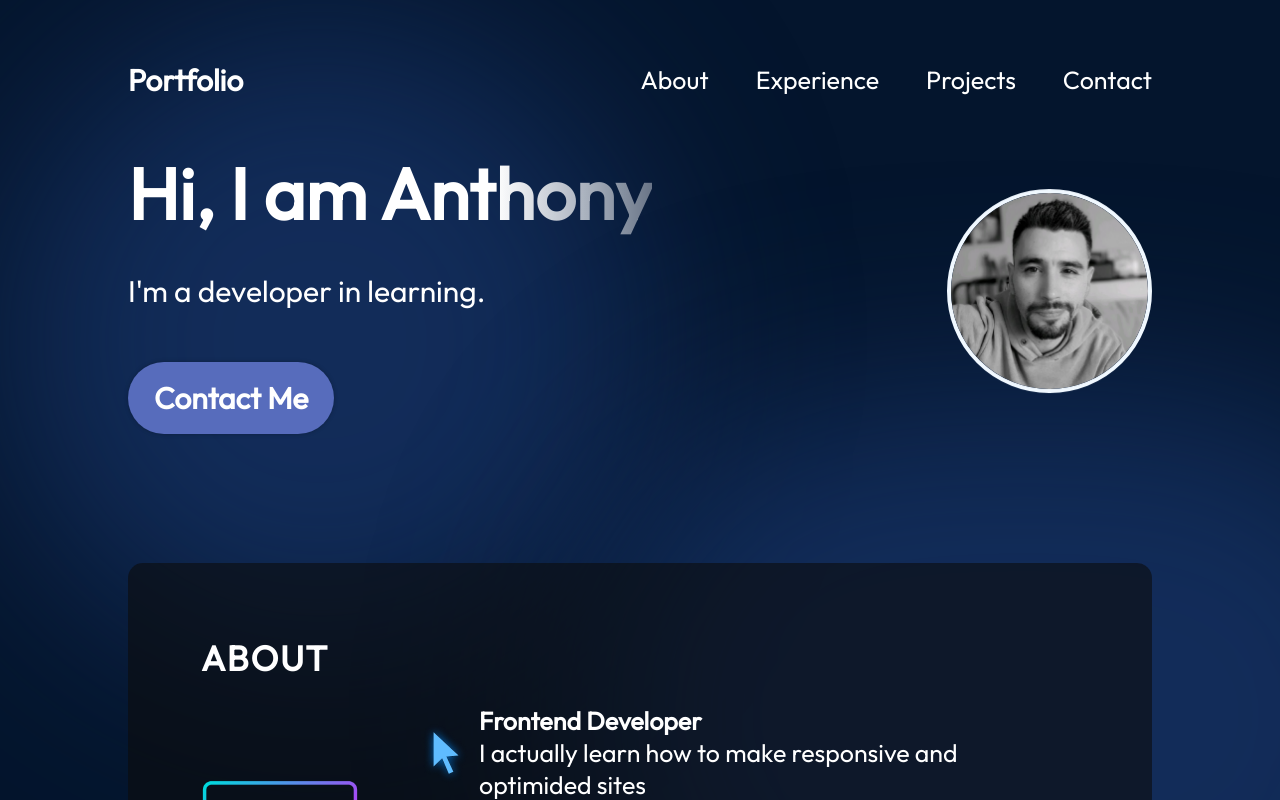
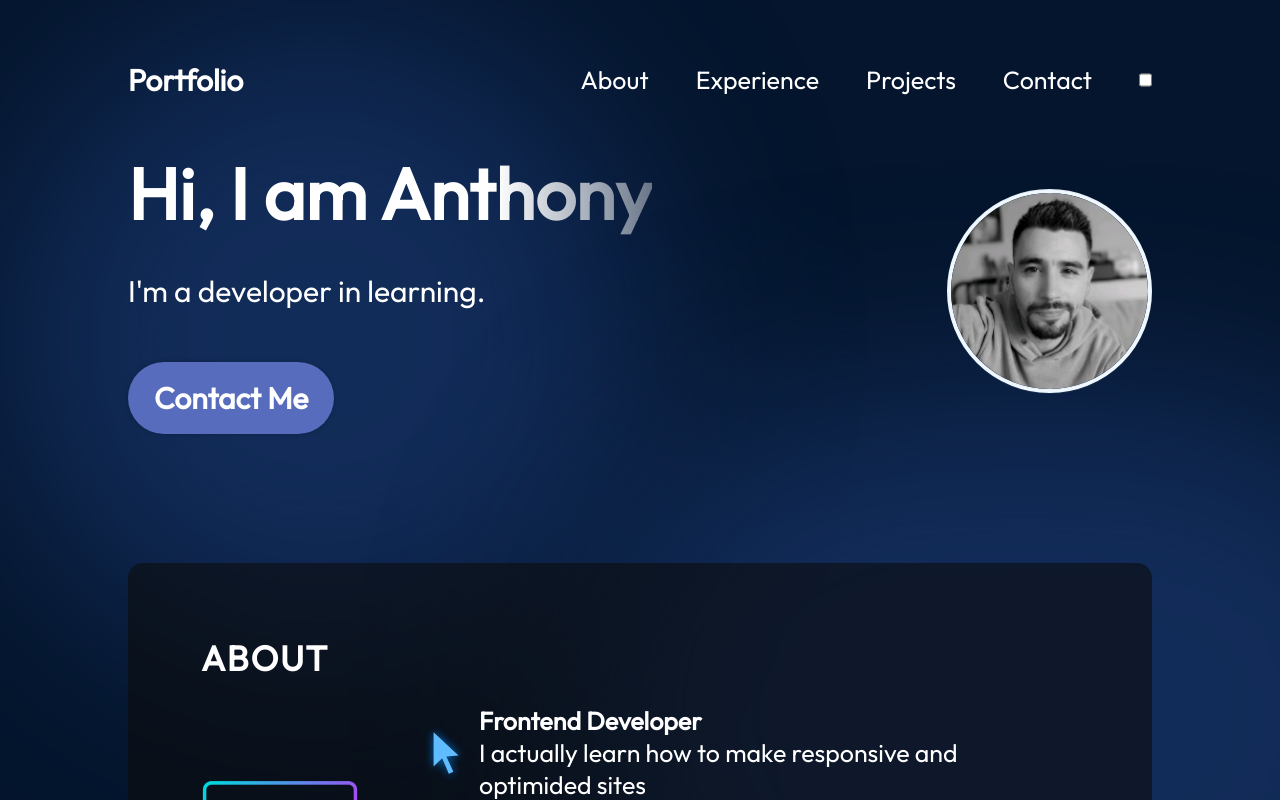
Before and after one commit to AnthonyChampion/Portfolio, a React (Vite) app: page / in a window 1280 px wide. Shown: the top 800 px of the page. Built offline with nearby package versions, Linux system fonts and the light colour scheme.

Commit message:
Change on App.jsx + NavBar

```diff
--- a/src/App.jsx
+++ b/src/App.jsx
@@ -1,4 +1,5 @@
 import styles from "./App.module.css";
+import { useState } from "react";
 import { About } from "./components/About/About";
 import { Hero } from "./components/Hero/Hero";
 import { Navbar } from "./components/Navbar/NavBar";
@@ -7,9 +8,10 @@ import { Projects } from "./components/Projects/Projects";
 import { Contact } from "./components/Contact/Contact";
 
 function App() {
+  const [isDarkTheme, setIsDarkTheme] = useState(false);
 
   return <div className={styles.App}>
-    <Navbar />
+    <Navbar isDarkTheme={isDarkTheme} setIsDarkTheme={setIsDarkTheme} />
     <Hero />
     <About />
     <Experience />
--- a/src/components/Navbar/NavBar.jsx
+++ b/src/components/Navbar/NavBar.jsx
@@ -1,12 +1,15 @@
 import React, { useState } from "react";
+import PropTypes from "prop-types";
 
 import styles from "./NavBar.module.css";
 import { getImageUrl } from "../../utils";
 
-export const Navbar = () => {
+
+export const Navbar = ({ isDarkTheme, setIsDarkTheme }) => {
     const [menuOpen, setMenuOpen] = useState(false);
 
-    return <nav className={styles.navbar}>
+    return (
+        <nav className={styles.navbar}>
             <a className={styles.title} href="/">
                 Portfolio
             </a>
@@ -21,7 +24,7 @@ export const Navbar = () => {
                     onClick={() => setMenuOpen(!menuOpen)}
                 />
                 <ul className={`${styles.menuItems} ${menuOpen && styles.menuOpen}`}
-                onClick={() => setMenuOpen(false)}>
+                    onClick={() => setMenuOpen(flase)}>
 
                     < li >
                         <a href="#about">About</a>
@@ -35,7 +38,19 @@ export const Navbar = () => {
                     <li>
                         <a href="#contact">Contact</a>
                     </li>
+                    <input
+                        type="checkbox"
+                        checked={isDarkTheme ? "checked" : ""}
+                        onClick={() => setIsDarkTheme(!isDarkTheme)} />
                 </ul>
+
             </div >
+
         </nav >
-}
+    );
+};
+
+Navbar.propTypes = {
+    isDarkTheme: PropTypes.bool.isRequired,
+    setIsDarkTheme: PropTypes.func.isRequired,
+};
--- a/src/components/Navbar/NavBar.module.css
+++ b/src/components/Navbar/NavBar.module.css
@@ -38,6 +38,7 @@
     display: none;
 }
 
+
 @media screen and (max-width: 830px) {
     .navbar {
         flex-direction: column;
```
Also changed, not shown: 1 other file (tests, documents, lock files or other folders). Lines whose indentation alone changed are shown as unchanged.
